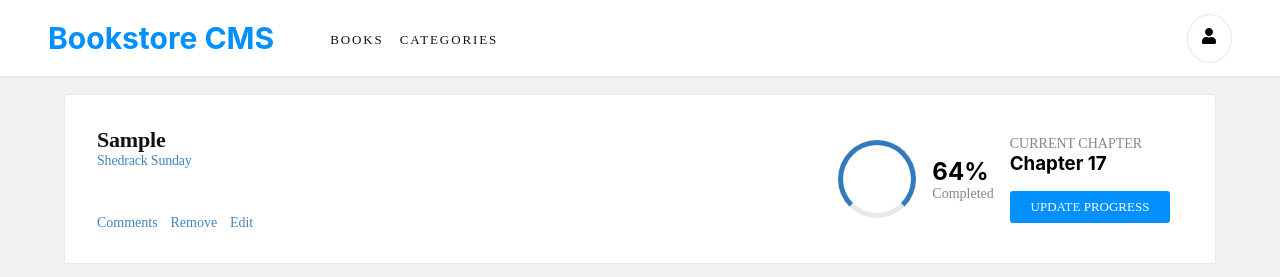
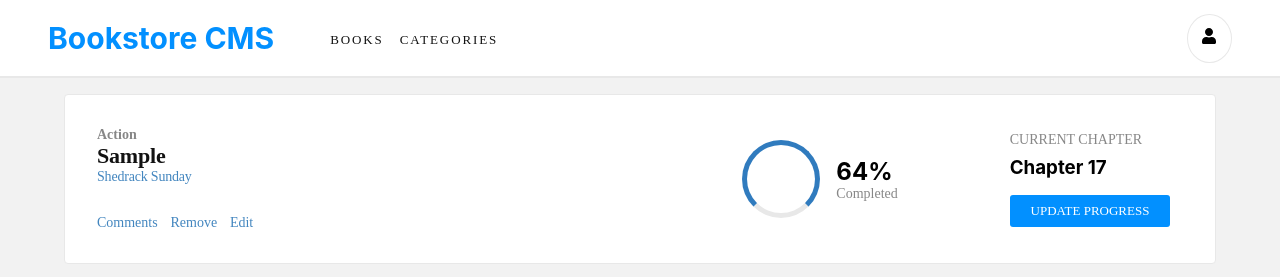
Before and after one commit to Shedrack-Sunday/bookstore-react-app, a React (Create React App) app: page / in a window 1280 px wide. Both pictures are taken after typing "Sample" into the empty fields and a click on the button "Add Book". Shown: the top 277 px of the page. Built offline with nearby package versions, Linux system fonts and the light colour scheme; no server answers.

Commit message:
Add categories and adjust conmponent styles

```diff
--- a/src/components/CardBook.js
+++ b/src/components/CardBook.js
@@ -91,10 +91,10 @@ const Spinner = styled.div`
   border-bottom: 5px solid #e8e8e8;
   border-radius: 50%;
 `;
-
+/* eslint-disable-next-line */
 const CardBook = (props) => {
   const {
-    id, category, author, name,
+    id, category = 'Action', author, name,
   } = props;
 
   const dispatch = useDispatch();
@@ -122,13 +122,13 @@ const CardBook = (props) => {
       <Container row>
         <Container row>
           <Spinner />
-          <Container justifyCenter>
+          <Container style={{ marginRight: '5rem' }} justifyCenter>
             <h2 style={{ margin: 0 }}>64%</h2>
             <LightFont style={{ margin: 0 }}>Completed</LightFont>
           </Container>
         </Container>
-        <Container style={{ marginLeft: '1rem' }}>
-          <LightFont>CURRENT CHAPTER</LightFont>
+        <Container style={{ marginLeft: '2rem' }}>
+          <LightFont style={{ marginBottom: '0.5rem' }}>CURRENT CHAPTER</LightFont>
           <h3 style={{ margin: '0 0 1rem 0' }}>Chapter 17</h3>
           <Button primary>UPDATE PROGRESS</Button>
         </Container>
```
